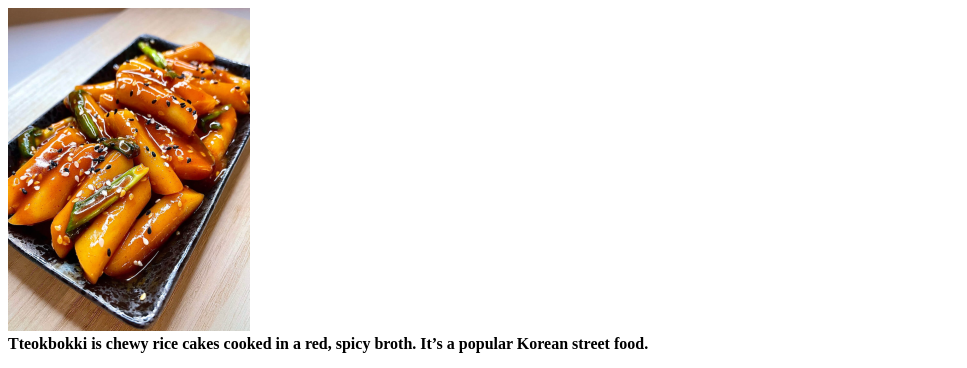
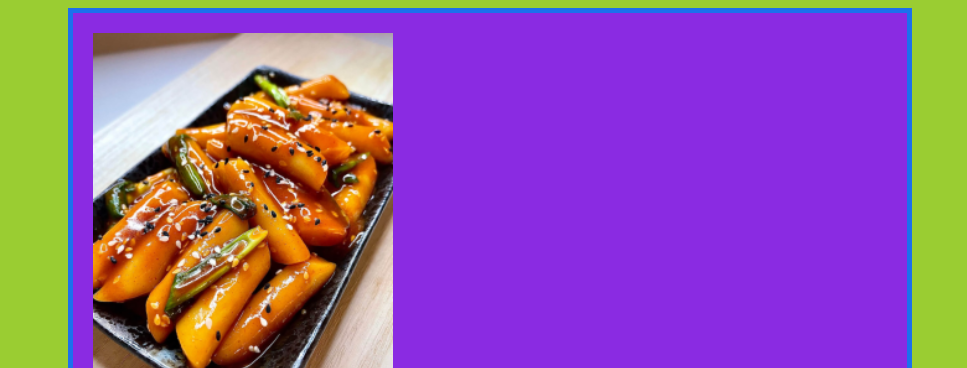
Before and after one commit to Bigyan007/odin-recipes, a plain HTML site: page recipes/tteokbokki.html in a window 1280 px wide. Shown: the top 368 px of the page, without its empty margins (0-967 px from the left). Drawn offline with Linux system fonts and the light colour scheme.

Commit message:
adding css to tteokbokki

```diff
--- a/recipes/style.css
+++ b/recipes/style.css
@@ -0,0 +1,27 @@
+.body{
+    background-color: yellowgreen;
+}
+
+.inside{
+    padding:20px;
+    border:5px solid rgb(28, 112, 237);
+    background-color: blueviolet;
+    margin-left:60px;
+
+
+}
+* {
+    color: white;
+}
+
+.body, .inside, .img{
+    display: inline-block;
+
+}
+.align{
+
+    display:inline-block;
+    width: 37%;
+    vertical-align: top;
+
+}
--- a/recipes/tteokbokki.html
+++ b/recipes/tteokbokki.html
@@ -4,13 +4,22 @@
     <meta charset="UTF-8">
 
     <title>tteokbokki</title>
+    <link rel="stylesheet" href="style.css"/>
+
 </head>
-<body>
-    <img src="tteokbokki.png">
+<body class="body">
+    <div class="inside">
+        <div class="align">
+    <img src="tteokbokki.png" height="400px" width="auto">
+
+
     <br><strong>Tteokbokki is chewy rice cakes cooked in a red, spicy broth. It’s a popular Korean street food.</strong></br>
+</div>
+
     <h1>Ingredients</h1>
+
 <ul>
-    <li>1 pound of cylinder shaped rice cake (tteok), bought or homemade. (Use a little more if you’re not adding hard<br> boiled eggs and fish cakes)</br></li>
+   * <li>1 pound of cylinder shaped rice cake (tteok), bought or homemade. (Use a little more if you’re not adding hard<br> boiled eggs and fish cakes)</br></li>
     <li>4 cups of water</li>
     <li>7 large size dried anchovies, with heads and intestines removed</li>
     <li>6 x 8 inch dried kelp</li>
@@ -20,6 +29,7 @@
     <li>3 green onions (scallions), cut into 3 inch long pieces</li>
     <li>2 hard boiled eggs, shelled (optional)</li>
     <li>½ pound fish cakes (optional)</li>
+    *
 </ul>
 <h1>Steps</h1>
 <ol>
@@ -36,7 +46,7 @@
 </em>
 </ol>
 <strong>Enjoy your hot meal!</strong>
-
+</div>
 
 
 </body>
```
Also changed, not shown: recipes/butterchicken.html (+1 -0 lines), recipes/mochi.html (+1 -0 lines).
